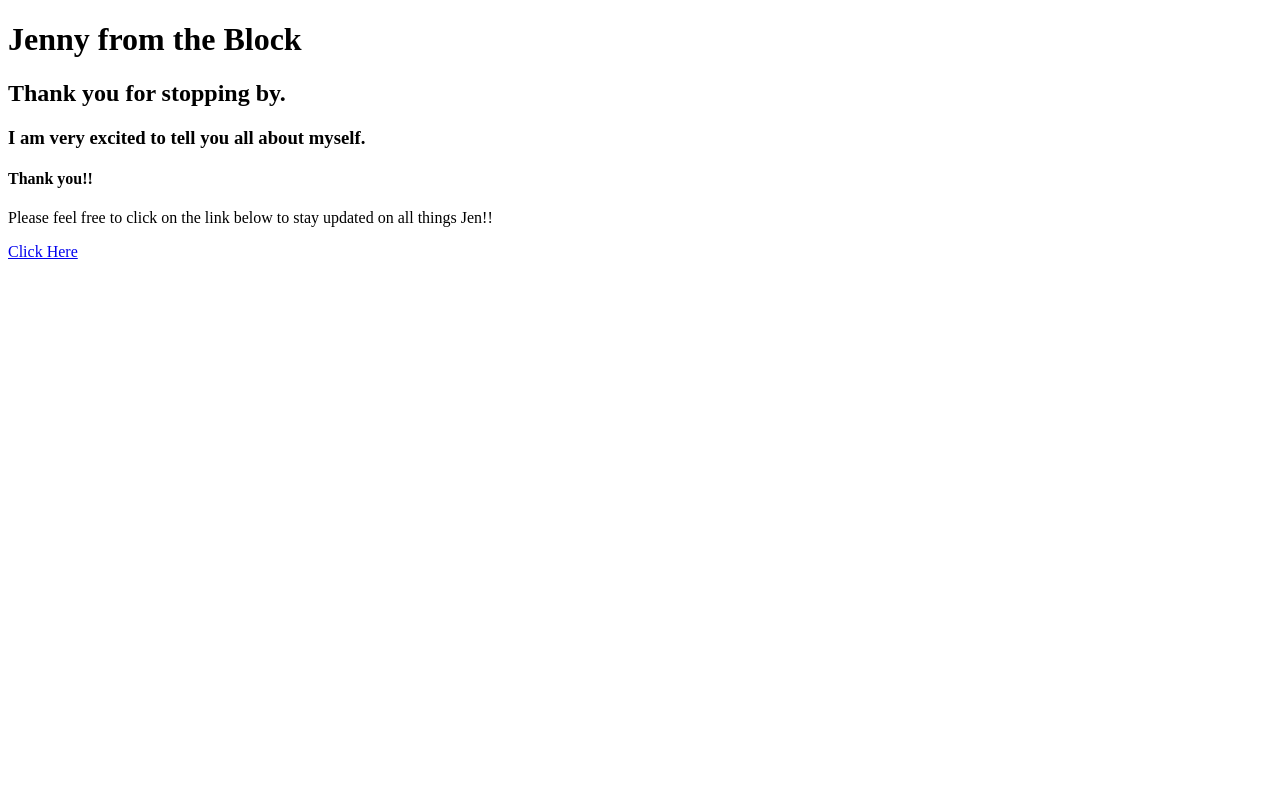
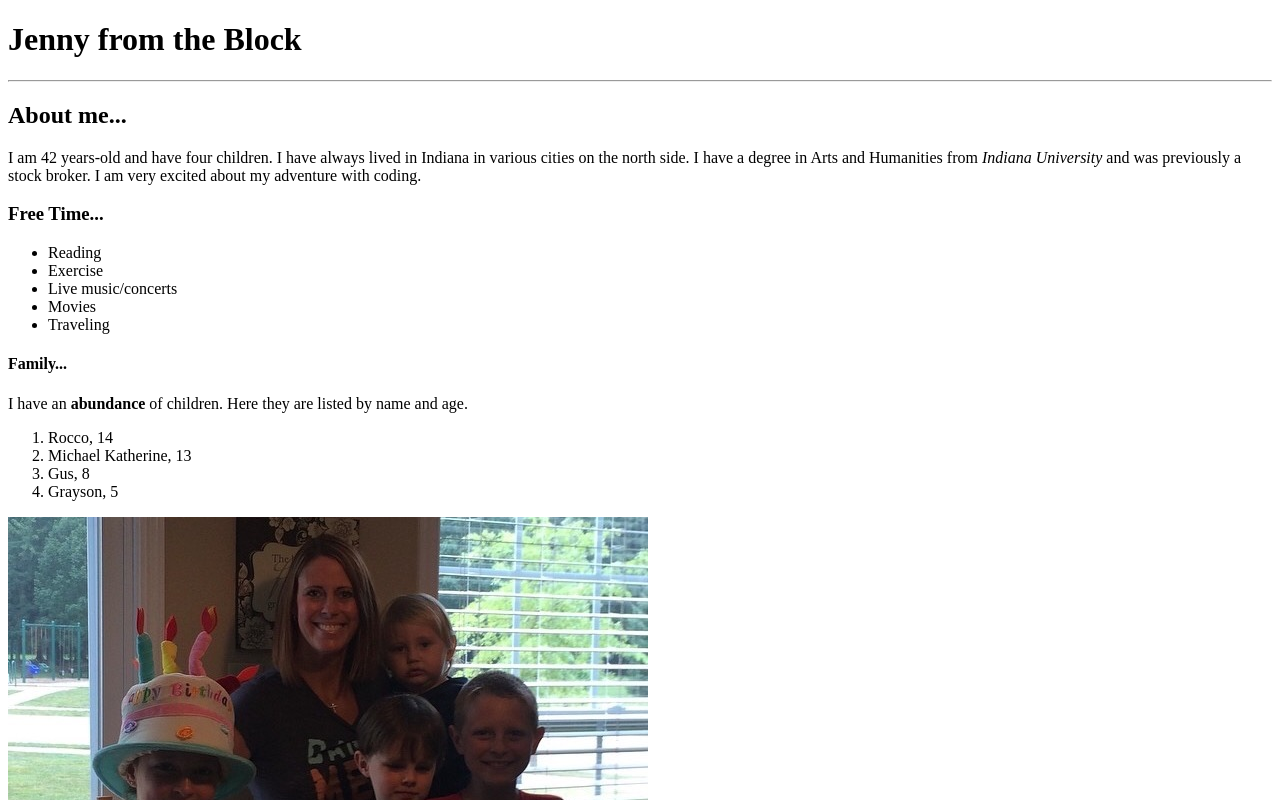
Before and after one commit to JenBrowning/project1, a plain HTML site: page index.html in a window 1280 px wide. Shown: the top 800 px of the page. Drawn offline with Linux system fonts and the light colour scheme.

Commit message:
added image and special char

```diff
--- a/index.html
+++ b/index.html
@@ -5,14 +5,39 @@
     </head>
     <body>
         <h1>Jenny from the Block</h1>
-        <h2>Thank you for stopping by.</h2>
-        <p></p>
-        <h3>I am very excited to tell you all about myself.
-        </h3>
-        <p></p>
-        <h4>Thank you!!</h4>
-        <p>Please feel free to click on the link below to stay updated on all things Jen!!</p>
-        <a href="https://github.com/iam2anangel" alt="Jen's Biography" title="My Biography">Click Here</a>
+        <hr>
+        <h2>About me... </h2>
+        <p>I am 42 years-old and have four children. I have always lived in Indiana in various cities on the north side. I have a degree in Arts and Humanities from <em>Indiana University</em> and was previously a stock broker. I am very excited about my adventure with coding.</p>
+
+        <h3>Free Time...</h3>
+        <div>
+        <ul>
+            <li>Reading</li>
+            <li>Exercise</li>
+            <li>Live music/concerts</li>
+            <li>Movies</li>
+            <li>Traveling</li>
+        </ul>
+        </div>
+        <h4>Family...</h4>
+        <p>I have an <strong>abundance</strong> of children. Here they are listed by name and age. </p>
+        <section>
+        <ol>
+            <li>Rocco, 14</li>
+            <li>Michael Katherine, 13</li>
+            <li>Gus, 8</li>
+            <li>Grayson, 5</li>
+        </ol>
+        </section>
+        <img src="family.jpg" alt="Browning Family" src="Jen's children">
+
+        <h5>Thanks for stopping by!</h5>
+
+        <p>I welcome you anytime to check up on all things Jen.</p>
+        <a  href="https://github.com/iam2anangel" alt="Jen's Biography" title="My Biography">Click Here</a>
 
     </body>
+
+    <summary>&copy; by FCW</summary>
+
 </html>
```
Also changed, not shown: family.jpg (added), family1.jpg (added).
